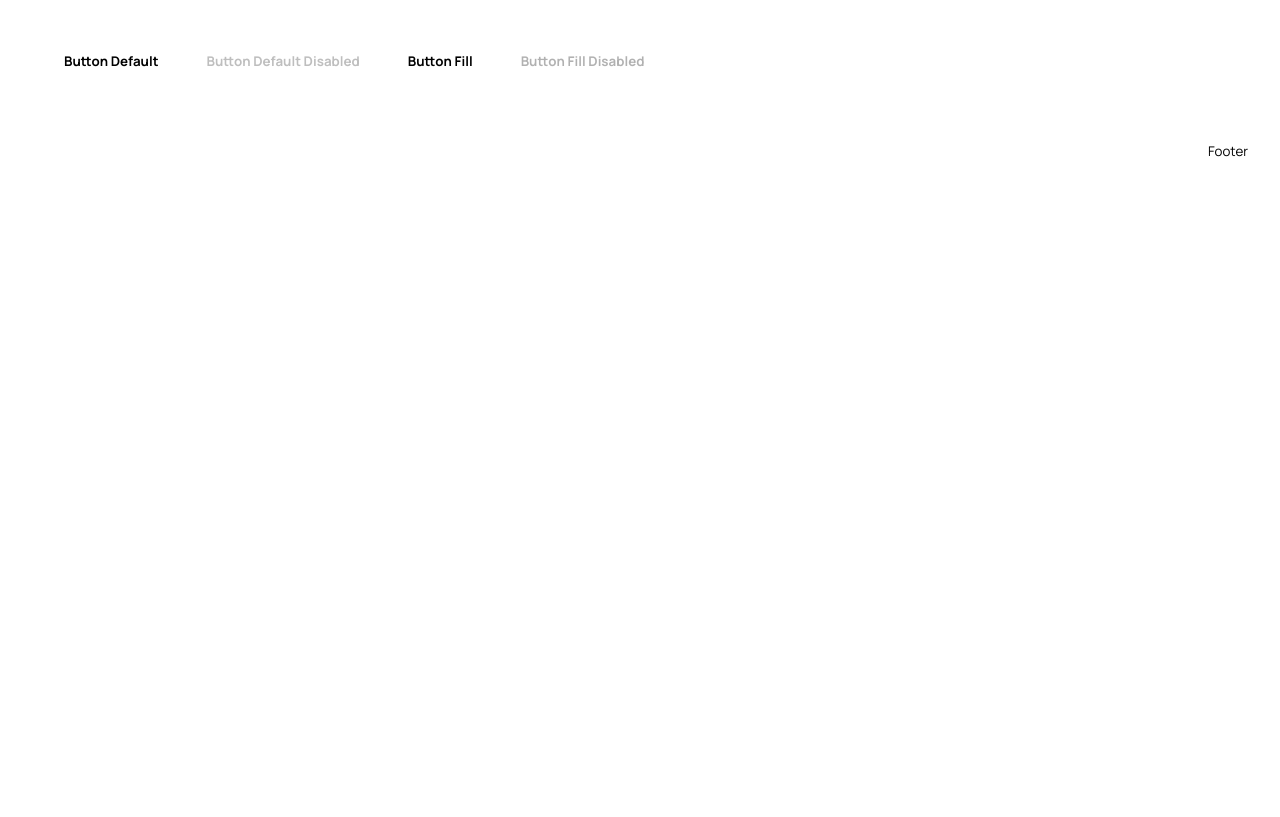
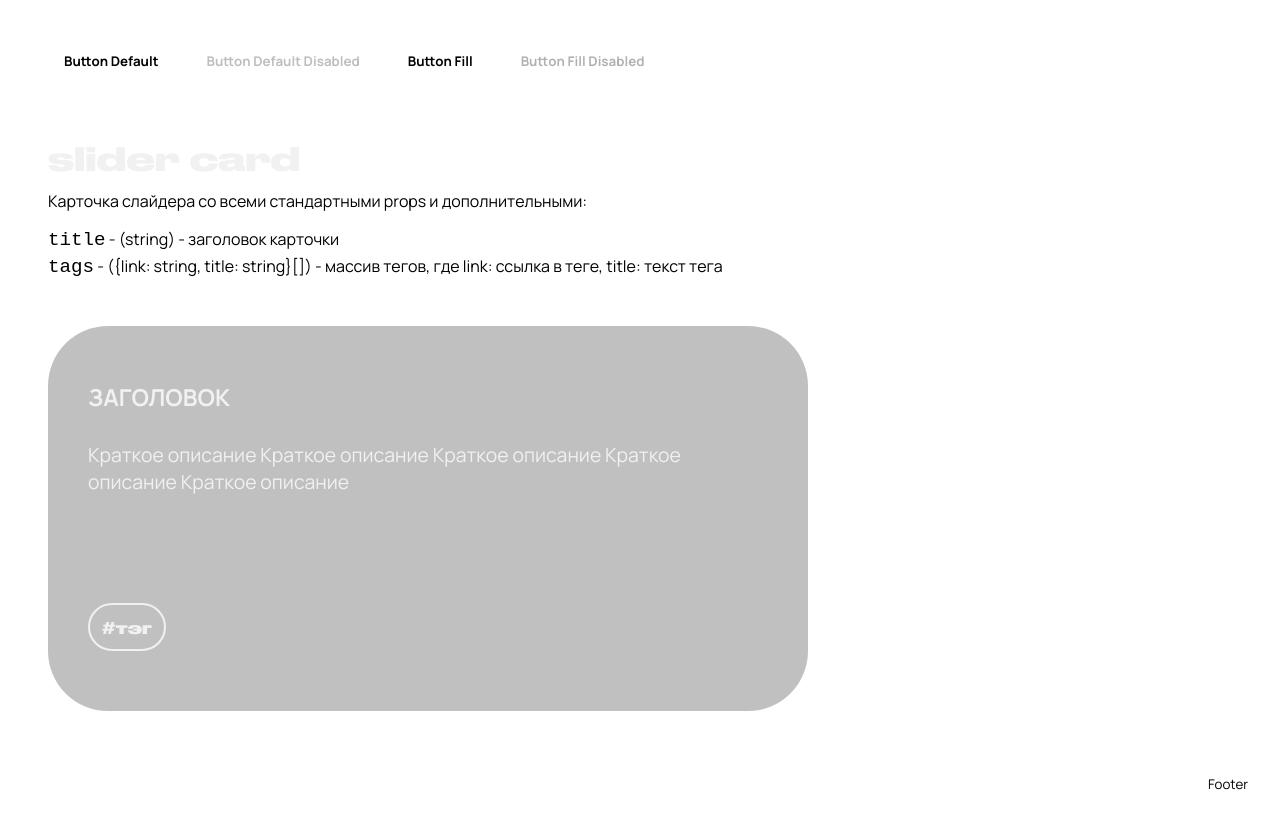
Before and after one commit to mdahovnik/Altiora, a Next.js app: page /ui in a window 1280 px wide. Shown: the part 800-1617 px from the top of the page. Before the commit the page ends 984 px from the top, so only its background shows below. Built offline with nearby package versions, Linux system fonts and the light colour scheme.

Commit message:
feat: add slider card

```diff
--- a/source/entities/trash-ui-entity/ui/_ui-list/ui/ui-list.tsx
+++ b/source/entities/trash-ui-entity/ui/_ui-list/ui/ui-list.tsx
@@ -1,5 +1,6 @@
 import { UIButton } from '../../button'
 import { UIMainBlock } from '../../main-block'
+import { UISliderCard } from '../../slider-card'
 import classes from '../styles/styles.module.scss'
 
 export const UIList: React.FC = () => {
@@ -8,7 +9,7 @@ export const UIList: React.FC = () => {
       <UIMainBlock />
 
       <UIButton />
-
+      <UISliderCard />
       {/* Добавляем компоненты ниже */}
     </div>
   )
--- /dev/null
+++ b/source/entities/trash-ui-entity/ui/slider-card/index.tsx
@@ -0,0 +1,33 @@
+import { UIContainer } from '../ui-container'
+
+import { SliderCard } from '@shared/ui/slider-card'
+
+export const UISliderCard: React.FC = () => {
+  return (
+    <UIContainer
+      title="Slider Card"
+      description="Карточка слайдера со всеми стандартными props и дополнительными:"
+      props={[
+        { key: 'title', value: '(string) - заголовок карточки' },
+        {
+          key: 'tags',
+          value: '({link: string, title: string}[]) - массив тегов, где link: ссылка в теге, title: текст тега'
+        }
+      ]}
+      components={
+        <>
+          <SliderCard
+            title="Заголовок"
+            tags={[
+              {
+                link: '#',
+                title: 'тэг'
+              }
+            ]}
+            description="Краткое описание Краткое описание Краткое описание Краткое описание Краткое описание"
+          />
+        </>
+      }
+    />
+  )
+}
--- /dev/null
+++ b/source/shared/ui/slider-card/index.tsx
@@ -0,0 +1,23 @@
+'use client'
+
+import styles from './styles.module.scss'
+import { SliderCardProps } from './types'
+import Link from 'next/link'
+
+export const SliderCard: React.FC<SliderCardProps> = ({ title, tags, description }) => {
+  return (
+    <div className={styles.container}>
+      <div className={styles.content}>
+        <h3 className={styles.title}>{title}</h3>
+        <p className={styles.description}>{description}</p>
+      </div>
+      <div className={styles.tags}>
+        {tags?.map(tag => (
+          <Link href={tag.link} key={tag.title} className={styles.tag} target="_blank">
+            {`#${tag.title}`}
+          </Link>
+        ))}
+      </div>
+    </div>
+  )
+}
--- /dev/null
+++ b/source/shared/ui/slider-card/styles.module.scss
@@ -0,0 +1,61 @@
+.container {
+  display: flex;
+  flex-direction: column;
+  justify-content: space-between;
+  gap: 15px;
+  border-radius: 40px;
+  padding: 20px;
+  max-width: 760px;
+  min-height: 218px;
+  backdrop-filter: blur(30px);
+  background: var(--color-background1);
+
+  @include bp.tablet {
+    border-radius: 60px;
+    padding: 60px 40px;
+  }
+}
+
+.title {
+  max-width: 100%;
+  font-weight: 700;
+  font-size: clamp(0.875rem, 0.6201rem + 1.0458vw, 1.875rem);
+  text-transform: uppercase;
+  color: var(--color-grey);
+  white-space: nowrap;
+  overflow: hidden;
+  text-overflow: ellipsis;
+}
+
+.description {
+  margin-block-start: 32px;
+  font-size: clamp(0.8125rem, 0.6373rem + 0.719vw, 1.5rem);
+  color: var(--color-grey);
+}
+
+.tags {
+  display: flex;
+  gap: 12px;
+  margin-block-start: 30px;
+
+  @include bp.tablet {
+    margin-block-start: 93px;
+  }
+}
+
+.tag {
+  border: 2px solid var(--color-grey);
+  border-radius: 40px;
+  padding: 8px;
+  align-self: start;
+  font-family: var(--font-secondary);
+  font-weight: 700;
+  font-size: clamp(0.6875rem, 0.5441rem + 0.5882vw, 1.25rem);
+  text-transform: lowercase;
+  text-decoration: none;
+  color: var(--color-grey);
+
+  @include bp.tablet {
+    padding: 12px;
+  }
+}
--- /dev/null
+++ b/source/shared/ui/slider-card/types.ts
@@ -0,0 +1,7 @@
+type TagsProps = { link: string; title: string }
+
+export interface SliderCardProps extends React.HTMLAttributes<HTMLDivElement> {
+  title?: string
+  tags?: TagsProps[]
+  description?: string
+}
```
